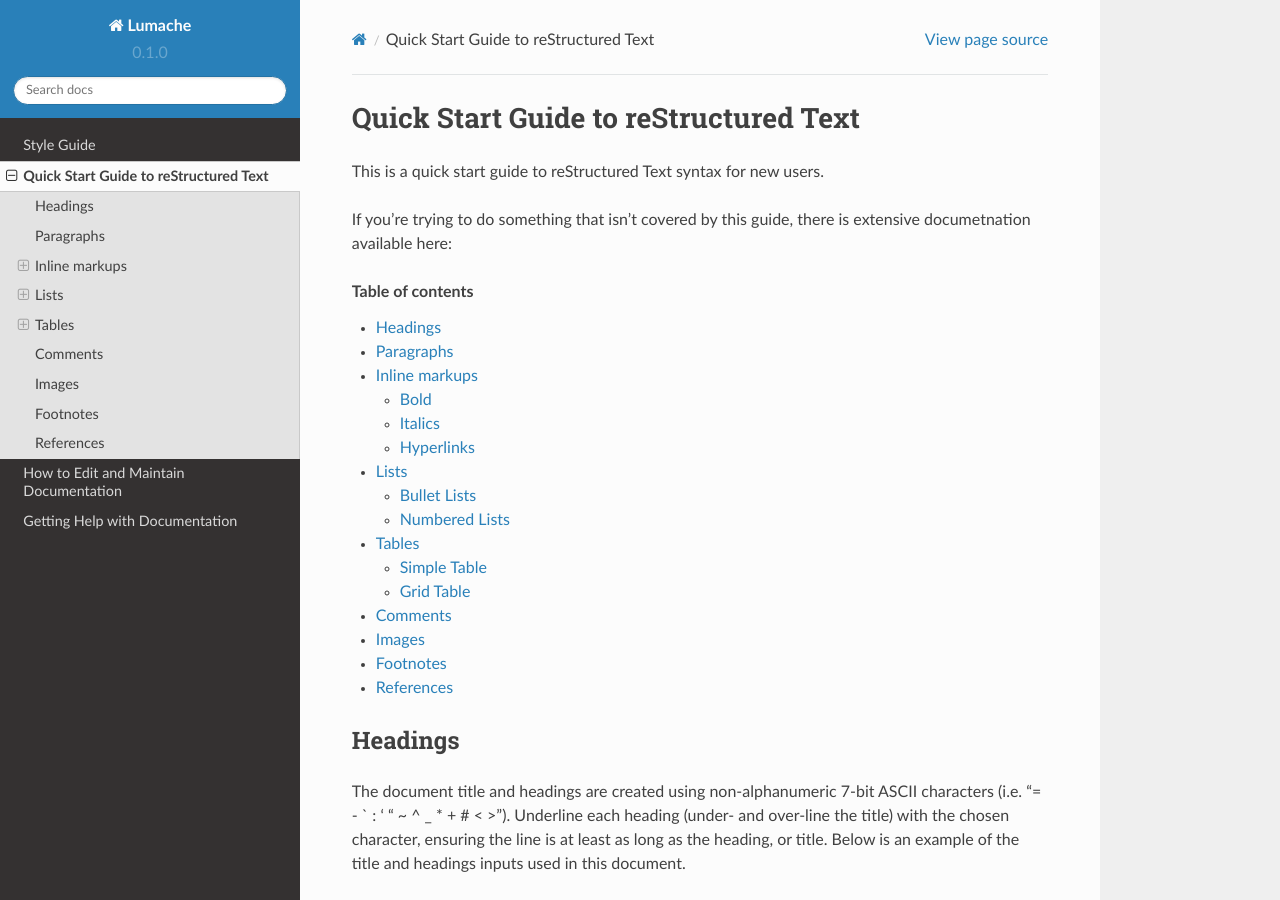
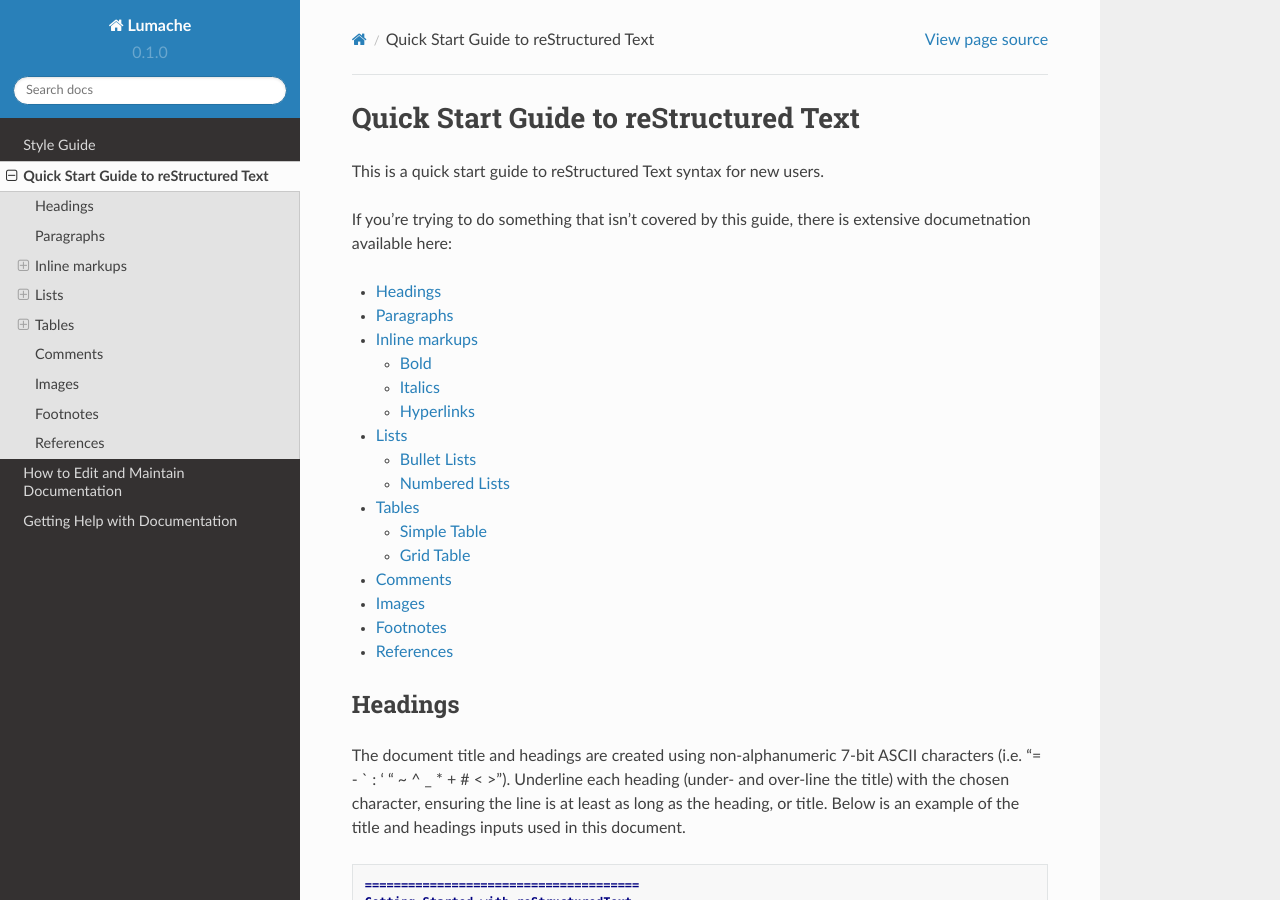
Before and after one commit to LillianJH/howto_rtd, a Sphinx documentation site: the page built from docs/source/quick_rst.rst, in a window 1280 px wide and 900 px high. Built offline with Sphinx 7.4.7 and the Read the Docs theme 2.0.0, drawn with Linux system fonts in a browser that asks for light colours.

Commit message:
Update quick_rst.rst

```diff
--- a/docs/source/quick_rst.rst
+++ b/docs/source/quick_rst.rst
@@ -7,7 +7,7 @@ This is a quick start guide to reStructured Text syntax for new users.
 
 If you're trying to do something that isn't covered by this guide, there is extensive documetnation available here:
 
-.. contents:: Table of contents
+.. contents::
     :local:
     :backlinks: entry
     :depth: 2
```
